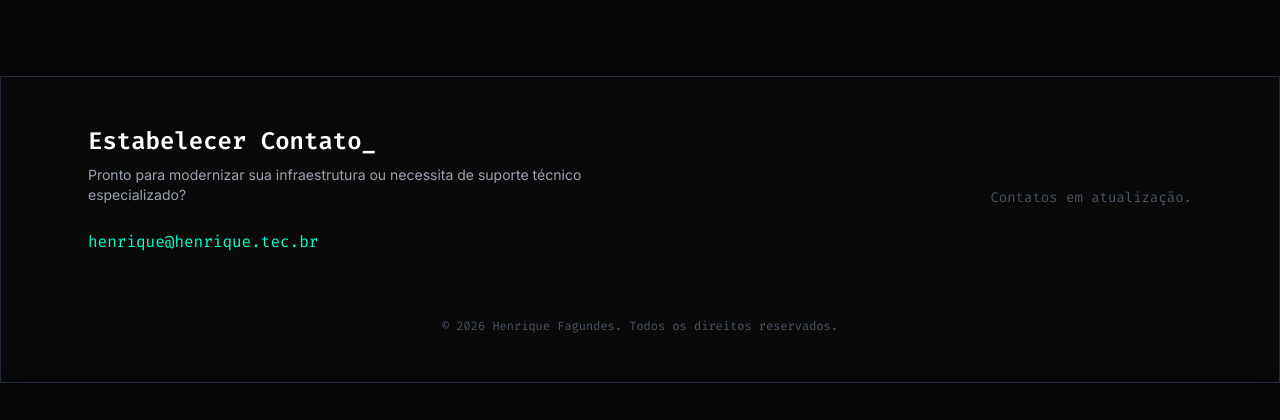
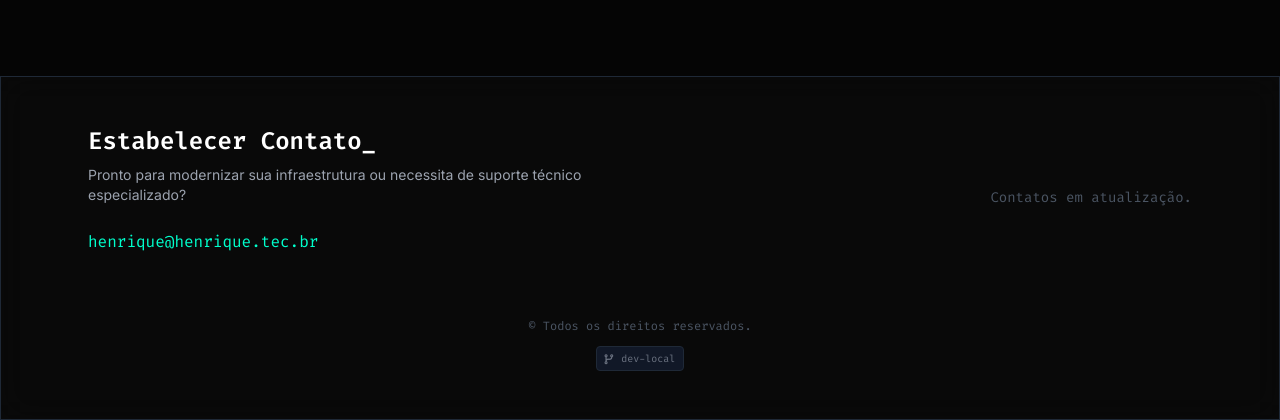
Before and after one commit to AprendendoLinux/henrique.tec.br, a FastAPI app: page / in a window 1280 px wide. Shown: the part 1550-1970 px from the top of the page. Before the commit the page ends 1933 px from the top, so only its background shows below. Run offline with FastAPI, Linux system fonts and the light colour scheme; data that the repository does not hold is empty; some libraries are stand-ins or nearby versions.

Commit message:
Alterado em 20/02/2026 às 13:26h.

```diff
--- a/app.py
+++ b/app.py
@@ -34,6 +34,9 @@ app = FastAPI(title="Henrique.tec.br", description="Infraestrutura e Sistemas")
 app.mount("/static", StaticFiles(directory="static"), name="static")
 templates = Jinja2Templates(directory="templates")
 
+# --- CAPTURA A VERSÃO DO DOCKER ---
+APP_VERSION = os.environ.get("APP_VERSION", "dev-local")
+
 # --- STARTUP: BLINDAGEM DO ADMIN VIA DOCKER ---
 @app.on_event("startup")
 def startup_event():
@@ -53,35 +56,35 @@ def startup_event():
 async def read_root(request: Request, db: Session = Depends(get_db)):
     projetos = db.query(models.Projeto).all()
     contatos = db.query(models.Contato).limit(10).all()
-    return templates.TemplateResponse("index.html", {"request": request, "projetos": projetos, "contatos": contatos})
+    return templates.TemplateResponse("index.html", {"request": request, "projetos": projetos, "contatos": contatos, "version": APP_VERSION})
 
 @app.get("/servicos/linux")
 async def servicos_linux(request: Request, db: Session = Depends(get_db)):
     contatos = db.query(models.Contato).limit(10).all()
-    return templates.TemplateResponse("linux.html", {"request": request, "contatos": contatos})
+    return templates.TemplateResponse("linux.html", {"request": request, "contatos": contatos, "version": APP_VERSION})
 
 @app.get("/servicos/mikrotik")
 async def servicos_mikrotik(request: Request, db: Session = Depends(get_db)):
     contatos = db.query(models.Contato).limit(10).all()
-    return templates.TemplateResponse("mikrotik.html", {"request": request, "contatos": contatos})
+    return templates.TemplateResponse("mikrotik.html", {"request": request, "contatos": contatos, "version": APP_VERSION})
 
 @app.get("/servicos/manutencao")
 async def servicos_manutencao(request: Request, db: Session = Depends(get_db)):
     contatos = db.query(models.Contato).limit(10).all()
-    return templates.TemplateResponse("manutencao.html", {"request": request, "contatos": contatos})
+    return templates.TemplateResponse("manutencao.html", {"request": request, "contatos": contatos, "version": APP_VERSION})
 
 # --- ROTAS ADMIN (AUTENTICAÇÃO) ---
 @app.get("/admin")
 async def admin_login_page(request: Request):
     if request.cookies.get("session_token"):
         return RedirectResponse(url="/admin/dashboard", status_code=status.HTTP_302_FOUND)
-    return templates.TemplateResponse("admin_login.html", {"request": request})
+    return templates.TemplateResponse("admin_login.html", {"request": request, "version": APP_VERSION})
 
 @app.post("/admin/login")
 async def admin_login_post(request: Request, username: str = Form(...), password: str = Form(...), db: Session = Depends(get_db)):
     user = db.query(models.Usuario).filter(models.Usuario.username == username).first()
     if not user or not verify_password(password, user.password_hash):
-        return templates.TemplateResponse("admin_login.html", {"request": request, "erro": True})
+        return templates.TemplateResponse("admin_login.html", {"request": request, "erro": True, "version": APP_VERSION})
 
     response = RedirectResponse(url="/admin/dashboard", status_code=status.HTTP_302_FOUND)
     response.set_cookie(key="session_token", value=user.username, httponly=True)
@@ -105,7 +108,7 @@ async def admin_dashboard(request: Request, db: Session = Depends(get_db)):
     usuarios = db.query(models.Usuario).all()
 
     return templates.TemplateResponse("admin_dashboard.html", {
-        "request": request, "projetos": projetos, "contatos": contatos, "usuarios": usuarios, "current_user": current_user
+        "request": request, "projetos": projetos, "contatos": contatos, "usuarios": usuarios, "current_user": current_user, "version": APP_VERSION
     })
 
 @app.post("/admin/projetos/add")
@@ -128,7 +131,7 @@ async def edit_projeto_page(request: Request, projeto_id: int, db: Session = Dep
     if not request.cookies.get("session_token"): return RedirectResponse(url="/admin", status_code=status.HTTP_302_FOUND)
     projeto = db.query(models.Projeto).filter(models.Projeto.id == projeto_id).first()
     if not projeto: return RedirectResponse(url="/admin/dashboard", status_code=status.HTTP_302_FOUND)
-    return templates.TemplateResponse("admin_edit_projeto.html", {"request": request, "projeto": projeto})
+    return templates.TemplateResponse("admin_edit_projeto.html", {"request": request, "projeto": projeto, "version": APP_VERSION})
 
 @app.post("/admin/projetos/edit/{projeto_id}")
 async def edit_projeto_post(request: Request, projeto_id: int, titulo: str=Form(...), descricao: str=Form(...), categoria: str=Form(...), link_projeto: str=Form(None), link_github: str=Form(None), db: Session=Depends(get_db)):
@@ -160,7 +163,7 @@ async def edit_contato_page(request: Request, contato_id: int, db: Session = Dep
     if not request.cookies.get("session_token"): return RedirectResponse(url="/admin", status_code=status.HTTP_302_FOUND)
     contato = db.query(models.Contato).filter(models.Contato.id == contato_id).first()
     if not contato: return RedirectResponse(url="/admin/dashboard", status_code=status.HTTP_302_FOUND)
-    return templates.TemplateResponse("admin_edit_contato.html", {"request": request, "contato": contato})
+    return templates.TemplateResponse("admin_edit_contato.html", {"request": request, "contato": contato, "version": APP_VERSION})
 
 @app.post("/admin/contatos/edit/{contato_id}")
 async def edit_contato_post(request: Request, contato_id: int, nome: str=Form(...), url: str=Form(...), icone: str=Form(None), cor_hover: str=Form(None), db: Session=Depends(get_db)):
@@ -215,7 +218,7 @@ async def edit_usuario_page(request: Request, usuario_id: int, db: Session = Dep
     if not usuario or usuario.username == 'admin':
         return RedirectResponse(url="/admin/dashboard", status_code=status.HTTP_302_FOUND)
 
-    return templates.TemplateResponse("admin_edit_usuario.html", {"request": request, "usuario": usuario})
+    return templates.TemplateResponse("admin_edit_usuario.html", {"request": request, "usuario": usuario, "version": APP_VERSION})
 
 @app.post("/admin/usuarios/edit/{usuario_id}")
 async def edit_usuario_post(
--- a/templates/base.html
+++ b/templates/base.html
@@ -90,8 +90,14 @@
                 {% endfor %}
             </div>
         </div>
-        <div class="text-center mt-12 text-gray-600 font-mono text-xs">
-            <p>&copy; 2026 Henrique Fagundes. Todos os direitos reservados.</p>
+
+        <div class="text-center mt-12 flex flex-col items-center gap-3">
+            <p class="text-gray-600 font-mono text-xs">&copy; Todos os direitos reservados.</p>
+
+            <div class="inline-flex items-center px-2 py-1 bg-gray-900 border border-gray-800 rounded font-mono text-[10px] text-gray-500 hover:border-neon hover:text-neon transition cursor-default">
+                <i class="fa-solid fa-code-branch mr-2"></i>
+                <span>{{ version }}</span>
+            </div>
         </div>
     </footer>
 
```
Also changed, not shown: 1 other file.
